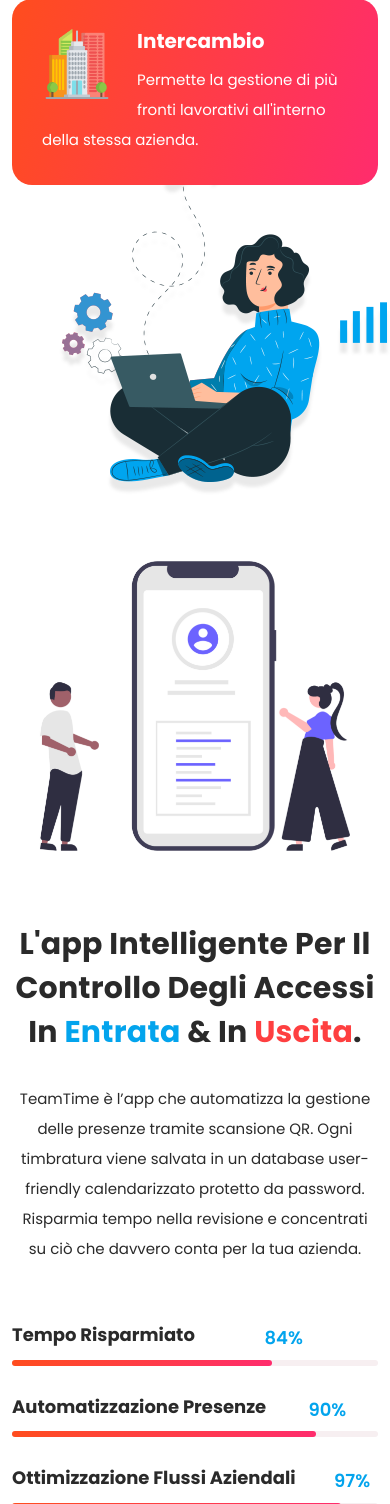
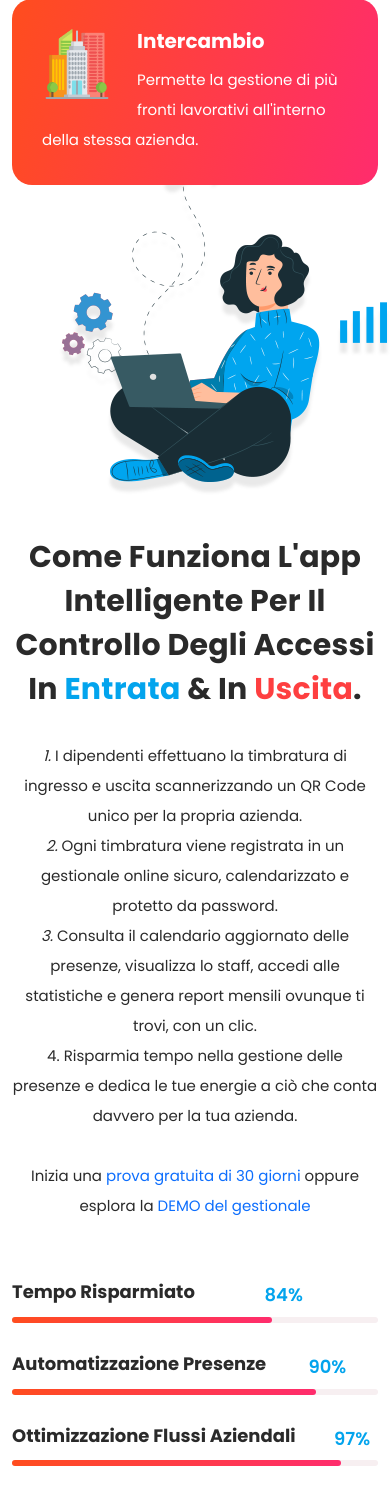
Before and after one commit to MauYellow/TeamTime, a Flask app: page / in a window 390 px wide. Shown: the part 2134-3638 px from the top of the page. Run offline with Flask 3, Linux system fonts and the light colour scheme; some libraries are stand-ins or nearby versions.

Commit message:
Mobile friendly homepage

```diff
--- a/templates/index.html
+++ b/templates/index.html
@@ -54,6 +54,11 @@
       display: none !important;
     }
     }
+    @media (max-width: 767px) {
+  .no-placeholder-mobile::placeholder {
+    color: transparent;
+  }
+}
   </style>
 
 
@@ -89,8 +94,8 @@
             <ul class="nav">
               <li class="scroll-to-section"><a href="#top" class="active">Home</a></li>
               <li class="scroll-to-section"><a href="/dashboard" target="_blank">Dashboard</a></li>
-              <li class="scroll-to-section"><a href="#about">About Us</a></li>
-              <li class="scroll-to-section"><a href="#services">Servizi</a></li>
+              <li class="scroll-to-section"><a href="#about">Servizi</a></li>
+              <li class="scroll-to-section"><a href="#services">Come Funziona</a></li>
               <li class="scroll-to-section"><a href="#portfolio">Piani</a></li>
               <li class="scroll-to-section"><a href="#blog">News</a></li>
               <li class="scroll-to-section"><a href="#contact">Richiedi DEMO</a></li>
@@ -124,8 +129,8 @@
                 aziende di ogni dimensione.</p>
                 <form id="search" onsubmit="handleFormRedirect(event)">
                   <fieldset>
-                    <input type="address" name="address" class="email" placeholder="Inserisci il nome dell'azienda..."
-                      autocomplete="on" required>
+                    <input type="address" name="address" class="email no-placeholder-mobile" placeholder="Inserisci il nome dell'azienda..."
+                      autocomplete="on">
                   </fieldset>
                   <fieldset>
                     <button type="submit" class="main-button">Prova Gratis</button>
@@ -210,16 +215,23 @@
     <div class="container">
       <div class="row">
         <div class="col-lg-6 align-self-center  wow fadeInLeft" data-wow-duration="1s" data-wow-delay="0.2s">
-          <div class="left-image">
+          <div class="left-image d-none d-md-block">
             <img src="/static/assets_index/images/services-left-image.png" alt="">
           </div>
         </div>
         <div class="col-lg-6 wow fadeInRight" data-wow-duration="1s" data-wow-delay="0.2s">
           <div class="section-heading">
-            <h2>L'app intelligente per il controllo degli accessi in <em>Entrata</em> &amp; in <span>Uscita</span>.</h2>
-            <p>TeamTime è l’app che automatizza la gestione delle presenze tramite scansione QR. Ogni
-            timbratura viene salvata in un database user-friendly calendarizzato protetto da password. <br>Risparmia tempo nella
-            revisione e concentrati su ciò che davvero conta per la tua azienda.</p>
+            <h2>Come funziona l'app intelligente per il controllo degli accessi in <em>Entrata</em> &amp; in <span>Uscita</span>.</h2>
+            <p><em>1.</em> I dipendenti effettuano la timbratura di ingresso e uscita scannerizzando un QR Code unico per la
+            propria azienda.<br>
+            <em>2.</em> Ogni timbratura viene registrata in un gestionale online sicuro, calendarizzato e protetto da password. <br>
+
+            <em>3.</em> Consulta il calendario aggiornato delle presenze, visualizza lo staff, accedi alle statistiche e genera report mensili ovunque
+            ti trovi, con un clic.
+            <br>
+            <span>4.</span> Risparmia tempo nella gestione delle presenze e dedica le tue energie a ciò che conta davvero per la tua azienda.<br><br>
+
+          Inizia una <a href="/inizia-prova">prova gratuita di 30 giorni</a> oppure esplora la <a href="/dashboard_demo">DEMO del gestionale</a> </p>
           </div>
           <div class="row">
             <div class="col-lg-12">
--- a/templates/inizia-prova-gratuita.html
+++ b/templates/inizia-prova-gratuita.html
@@ -1180,7 +1180,7 @@
                 window.customer_id_stripe = data.customerId;
 
                 if (!res.ok || data.success === false) {
-                    alert("Errore durante la creazione dell'abbonamento: " + (data.error || "Errore sconosciuto"));
+                    alert("Errore durante la creazione dell'abbonamento, controlla i dati e riprova. " + (data.error || "Errore sconosciuto"));
                     spinner.style.display = 'none';
                     btn.disabled = false;
                     return;
```
